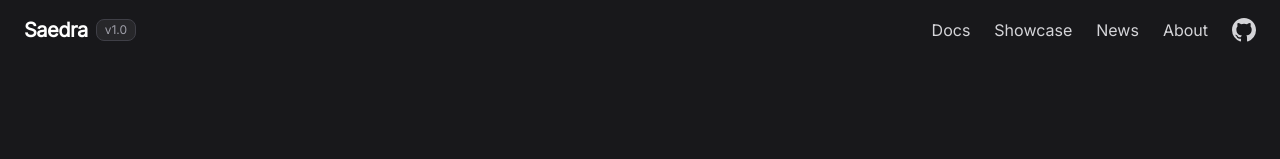
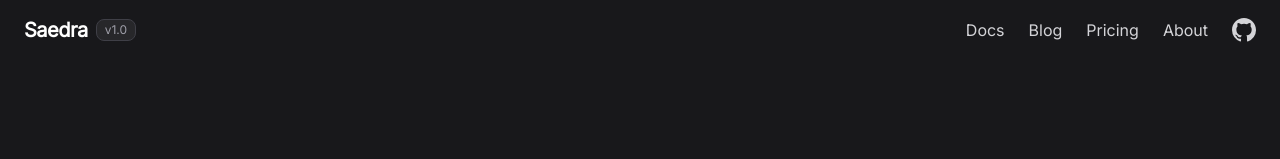
Before and after one commit to lubjr/saedra, a Next.js app in the folder apps/web/: page / in a window 1280 px wide. Shown: the top 159 px of the page. Built offline with nearby package versions, Linux system fonts and the light colour scheme.

Commit message:
chore: header

```diff
--- a/apps/web/components/Header.tsx
+++ b/apps/web/components/Header.tsx
@@ -18,8 +18,8 @@ export function Header() {
 
         <div className="flex items-center space-x-6">
           <a href="#" className="text-zinc-300 hover:text-white transition">Docs</a>
-          <a href="#" className="text-zinc-300 hover:text-white transition">Showcase</a>
-          <a href="#" className="text-zinc-300 hover:text-white transition">News</a>
+          <a href="#" className="text-zinc-300 hover:text-white transition">Blog</a>
+          <a href="#" className="text-zinc-300 hover:text-white transition">Pricing</a>
           <a href="#" className="text-zinc-300 hover:text-white transition">About</a>
 
           <a
```
